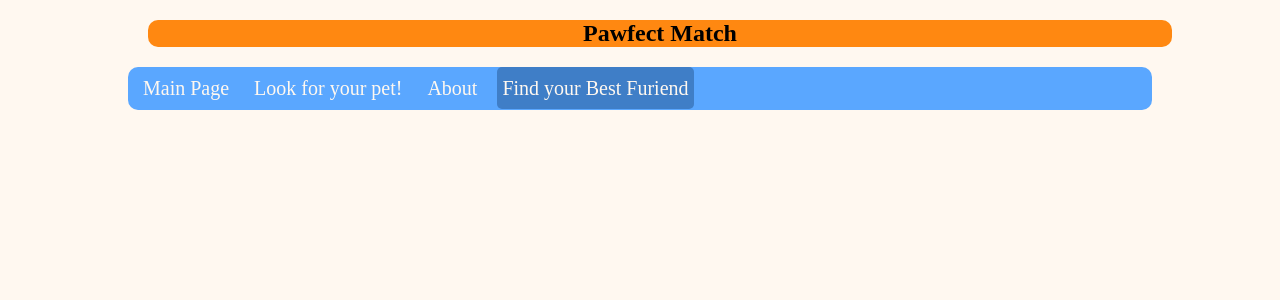
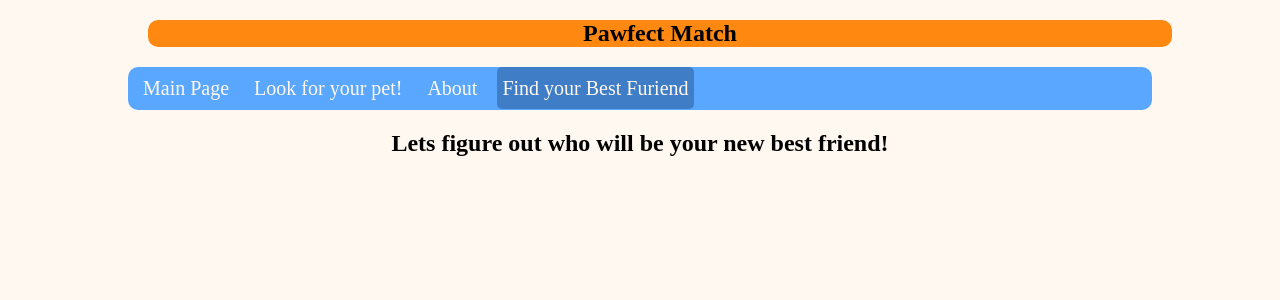
Before and after one commit to reeseodvina/pet-adoption-gallery, a Flask app: template frontend/templates/quiz.html in a window 1280 px wide. Shown: the top 300 px of the page. Run offline with Flask 3, Linux system fonts and the light colour scheme; the template is opened without the code that fills it, so the values that code supplies are empty; some web fonts are replaced.

Commit message:
I made a header

```diff
--- a/frontend/templates/quiz.html
+++ b/frontend/templates/quiz.html
@@ -22,4 +22,8 @@
                 </ul>
             </nav>
         </div>
+
+    <div>
+        <h2>Lets figure out who will be your new best friend!</h2>
+    </div>
     <body>
```
